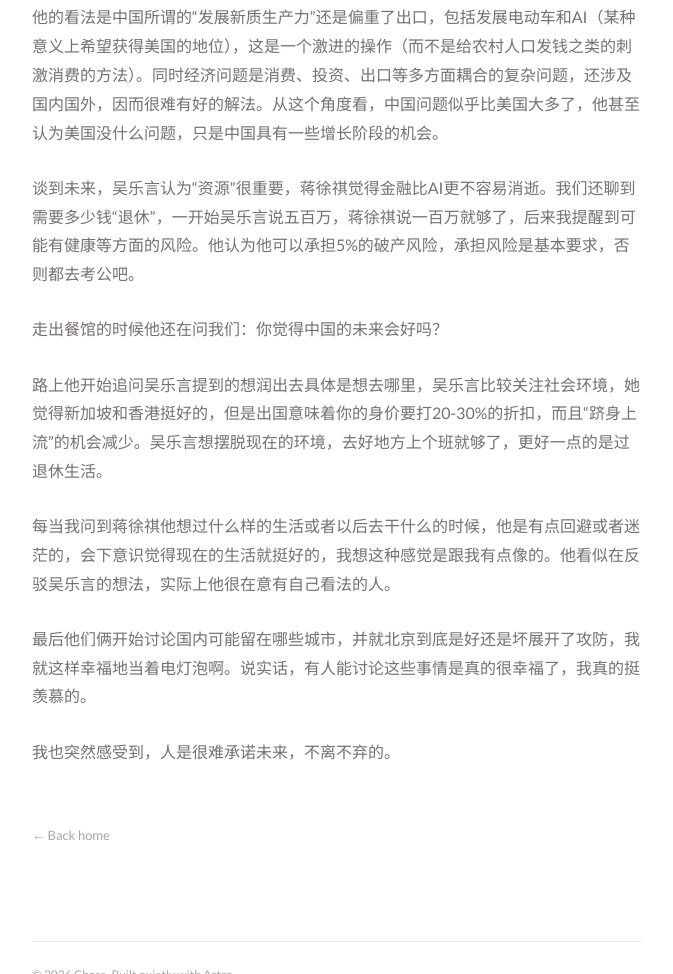
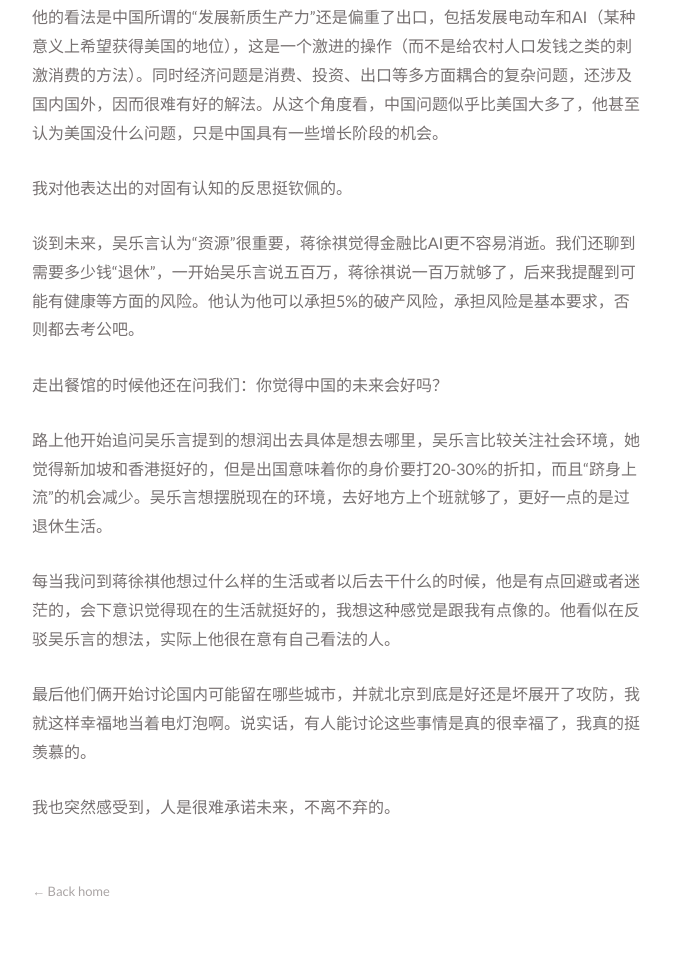
Before and after one commit to chasewonder/chasewonder.github.io, an Astro site: page /posts/conn in a window 1280 px wide. Shown: the part 1866-2840 px from the top of the page, without its empty margins (303-976 px from the left). Built offline with nearby package versions, Linux system fonts and the light colour scheme; Astro itself is replaced by a stand-in of ours.

Commit message:
Add reflection before future discussion in Conn

```diff
--- a/src/content/blog/conn.md
+++ b/src/content/blog/conn.md
@@ -45,6 +45,8 @@ draft: false
 
 他的看法是中国所谓的“发展新质生产力”还是偏重了出口，包括发展电动车和AI（某种意义上希望获得美国的地位），这是一个激进的操作（而不是给农村人口发钱之类的刺激消费的方法）。同时经济问题是消费、投资、出口等多方面耦合的复杂问题，还涉及国内国外，因而很难有好的解法。从这个角度看，中国问题似乎比美国大多了，他甚至认为美国没什么问题，只是中国具有一些增长阶段的机会。
 
+我对他表达出的对固有认知的反思挺钦佩的。
+
 谈到未来，吴乐言认为“资源”很重要，蒋徐祺觉得金融比AI更不容易消逝。我们还聊到需要多少钱“退休”，一开始吴乐言说五百万，蒋徐祺说一百万就够了，后来我提醒到可能有健康等方面的风险。他认为他可以承担5%的破产风险，承担风险是基本要求，否则都去考公吧。
 
 走出餐馆的时候他还在问我们：你觉得中国的未来会好吗？
```
